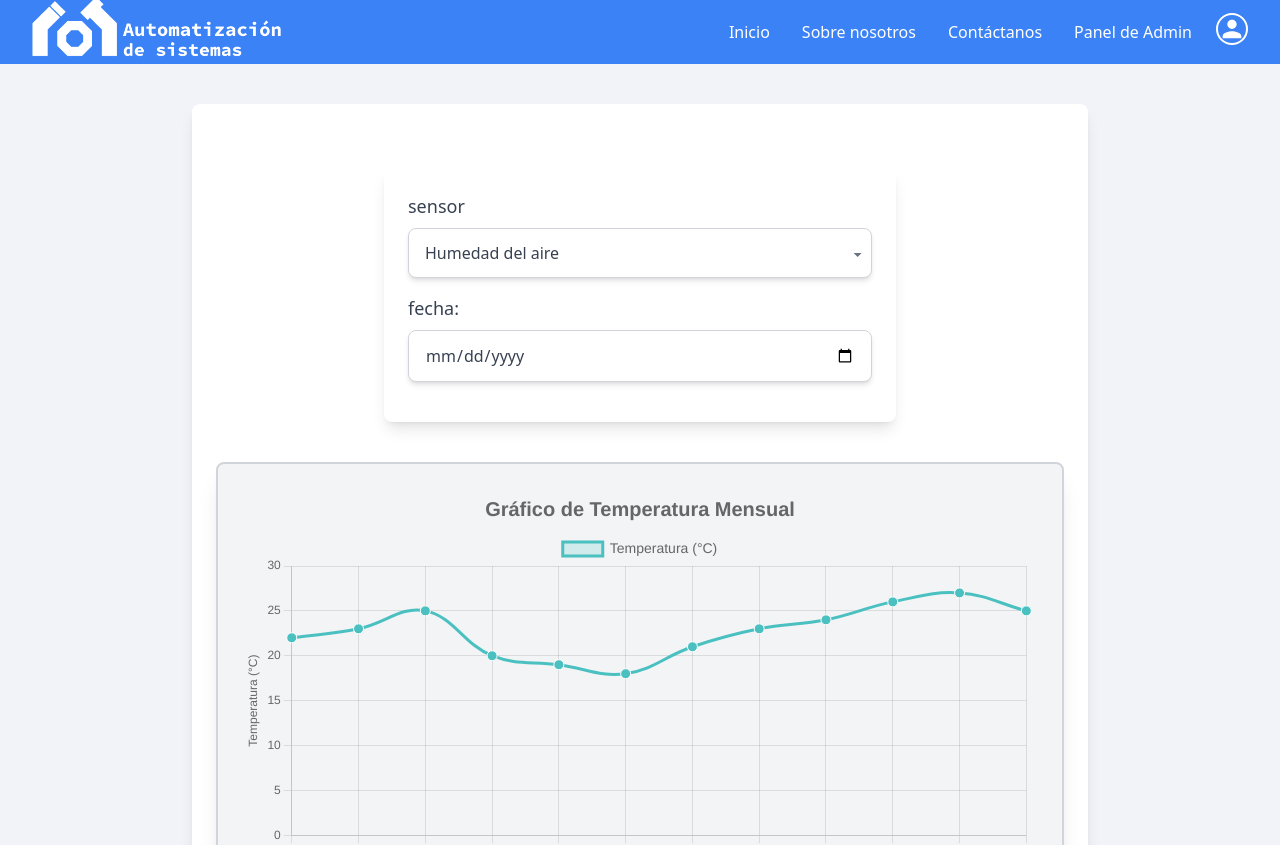
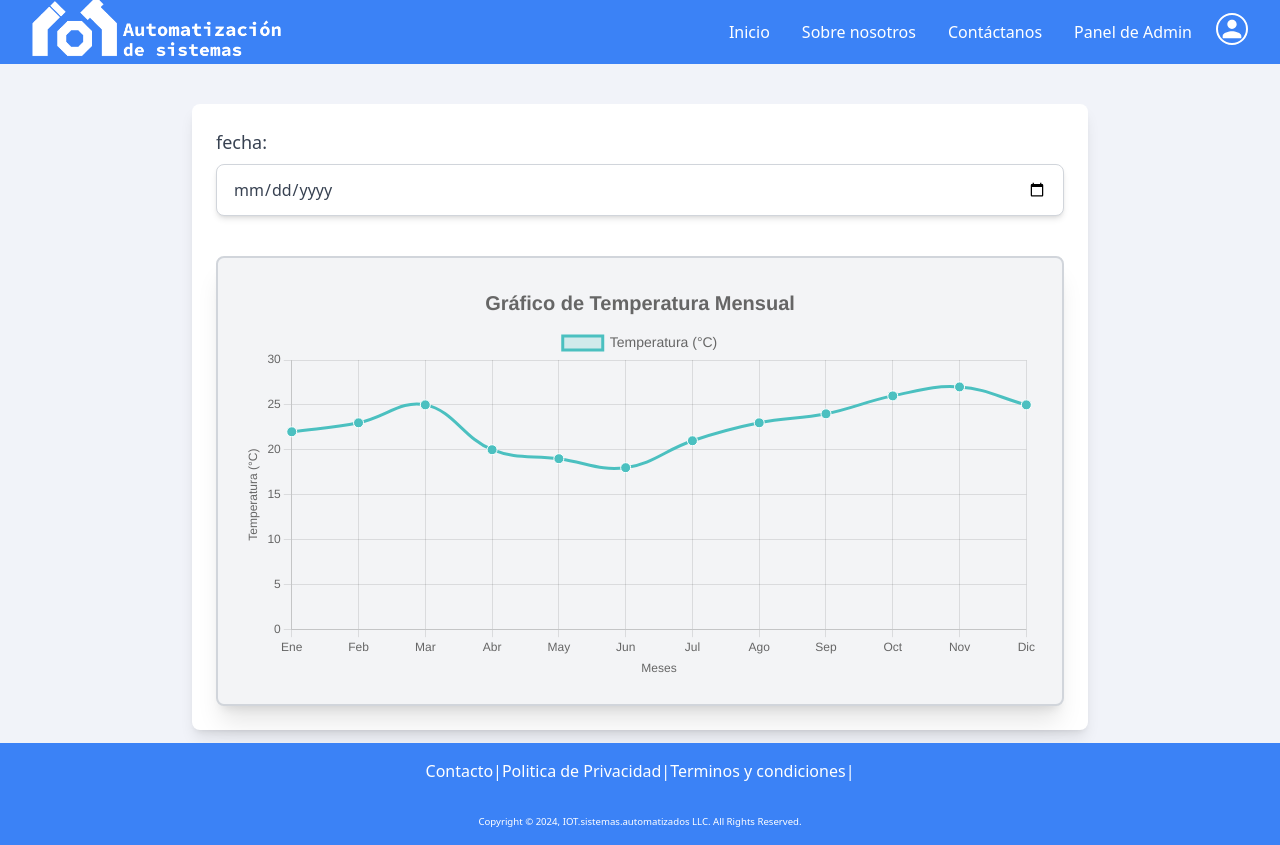
Before and after one commit to gmartinezsenglar/iotautomatizacion, a Next.js app: page /sensores/graficos in a window 1280 px wide. Shown: the top 845 px of the page. Built offline with nearby package versions, Linux system fonts and the light colour scheme.

Commit message:
Update SensorSelect.jsx

```diff
--- a/src/components/SensorSelect.jsx
+++ b/src/components/SensorSelect.jsx
@@ -2,7 +2,6 @@
 import React, { useState } from "react";
 
 const SensorSelect = () => {
-  const [selectedSensor, setSelectedSensor] = useState("humedad-aire");
   const [selectedDate, setSelectedDate] = useState("");
 
   const handleSensorChange = (e) => {
@@ -14,37 +13,6 @@ const SensorSelect = () => {
   };
 
   return (
-    <div className="grid bg-white shadow-lg rounded-lg p-6 max-w-lg mx-auto mt-10 ">
-      {/* Selector de sensores */}
-      <div className="mb-4">
-        <label className="block text-lg font-medium text-gray-700 mb-2">
-          sensor
-        </label>
-        <div className="relative">
-          <select
-            id="sensor"
-            value={selectedSensor}
-            onChange={handleSensorChange}
-            className="block appearance-none w-full bg-white border border-gray-300 text-gray-700 py-3 px-4 pr-8 rounded-lg shadow-md focus:outline-none focus:ring-2 focus:ring-indigo-500 focus:border-indigo-500"
-          >
-            <option value="humedad-aire">Humedad del aire</option>
-            <option value="humedad-tierra">Humedad de la tierra</option>
-            <option value="temperatura">Temperatura</option>
-            <option value="co2">Concentración de CO2</option>
-          </select>
-          <div className="absolute inset-y-0 right-0 flex items-center px-2 pointer-events-none">
-            <svg
-              className="fill-current h-4 w-4 text-gray-500"
-              xmlns="http://www.w3.org/2000/svg"
-              viewBox="0 0 20 20"
-            >
-              <path d="M7 10l5 5 5-5H7z" />
-            </svg>
-          </div>
-        </div>
-      </div>
-
-      {/* Selector de fecha */}
       <div className="mb-4">
         <label
           htmlFor="date"
@@ -60,7 +28,6 @@ const SensorSelect = () => {
           className="block w-full bg-white border border-gray-300 text-gray-700 py-3 px-4 rounded-lg shadow-md focus:outline-none focus:ring-2 focus:ring-indigo-500 focus:border-indigo-500"
         />
       </div>
-    </div>
   );
 };
 
```
